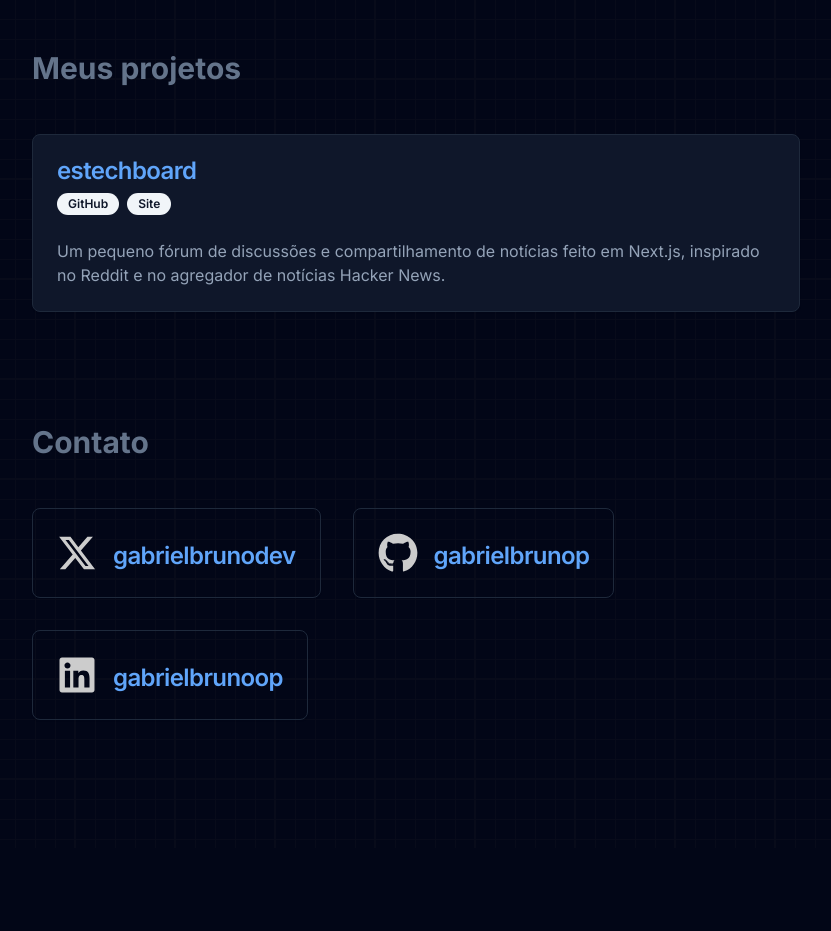
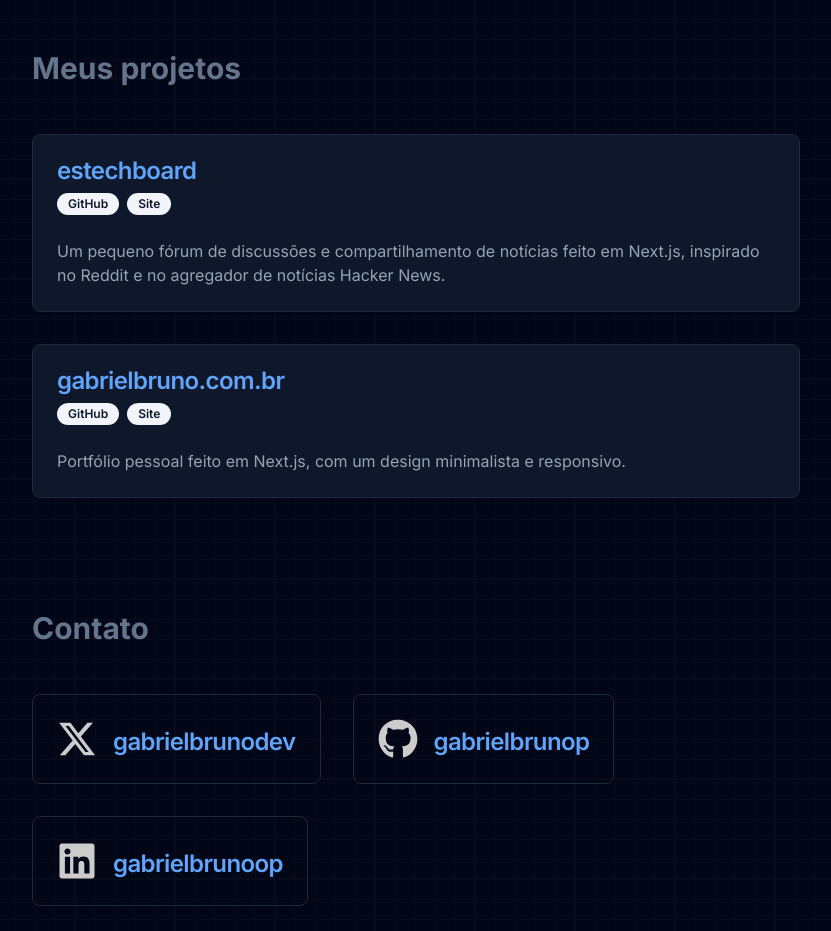
Before and after one commit to gabrielbrunop/portfolio, a Next.js app: page / in a window 1280 px wide. Shown: the part 1120-2051 px from the top of the page, without its empty margins (224-1055 px from the left). Before the commit the page ends 1968 px from the top, so only its background shows below. Built offline with nearby package versions, Linux system fonts and the light colour scheme.

Commit message:
add portfolio to project list

```diff
--- a/src/components/MyProjects.tsx
+++ b/src/components/MyProjects.tsx
@@ -14,13 +14,19 @@ const projects: Project[] = [
     name: "estechboard",
     site: "https://estechnews.vercel.app/",
     github: "https://github.com/gabrielbrunop/estechnews",
-    description: "Um pequeno fórum de discussões e compartilhamento de notícias feito em Next.js, inspirado no Reddit e no agregador de notícias Hacker News."
+    description: "Um pequeno fórum de discussões e compartilhamento de notícias feito em Next.js, inspirado no Reddit e no agregador de notícias Hacker News.",
+  },
+  {
+    name: "gabrielbruno.com.br",
+    site: "https://gabrielbruno.com.br/",
+    github: "https://github.com/gabrielbrunop/portfolio",
+    description: "Portfólio pessoal feito em Next.js, com um design minimalista e responsivo.",
   }
 ];
 
 export default function MyProjects() {
   return (
-    <div>
+    <div className="flex flex-col gap-8">
       {
         projects.map(p =>
           <Card className="bg-slate-900 border-slate-800">
```
